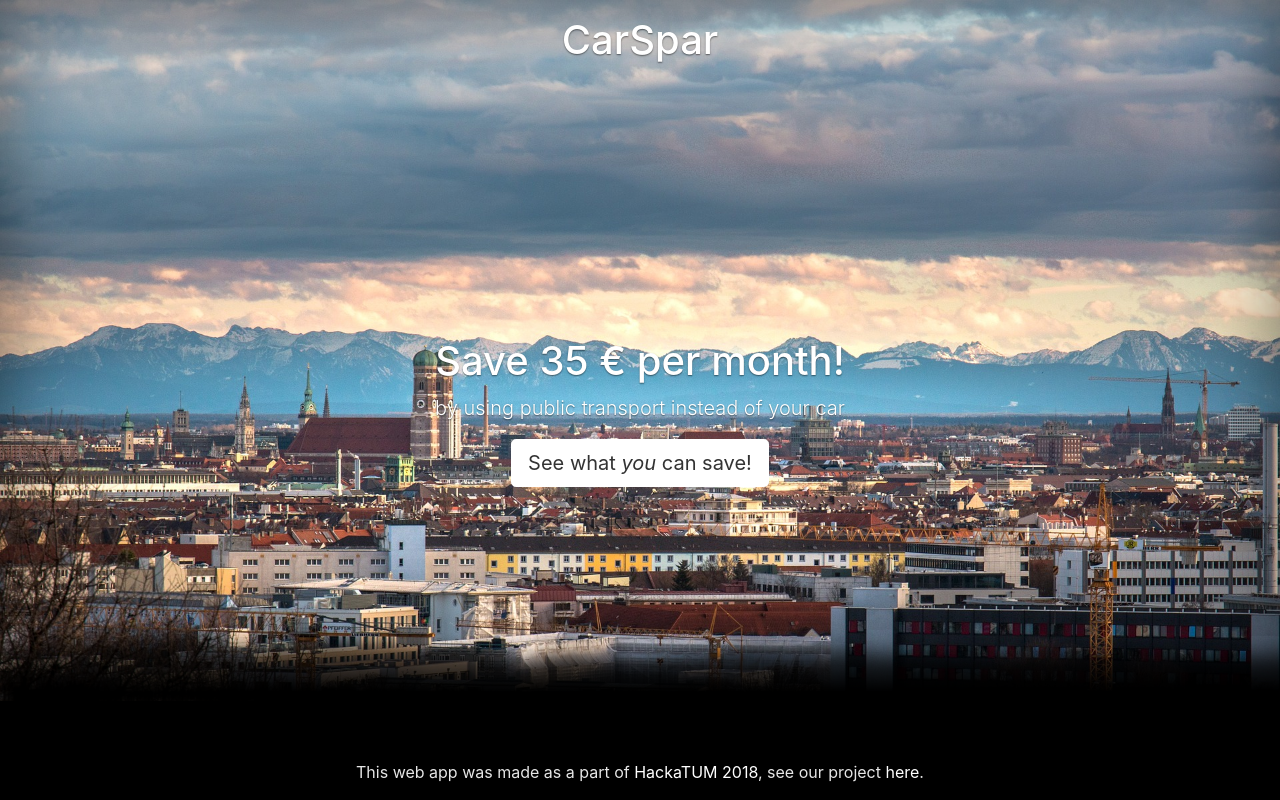
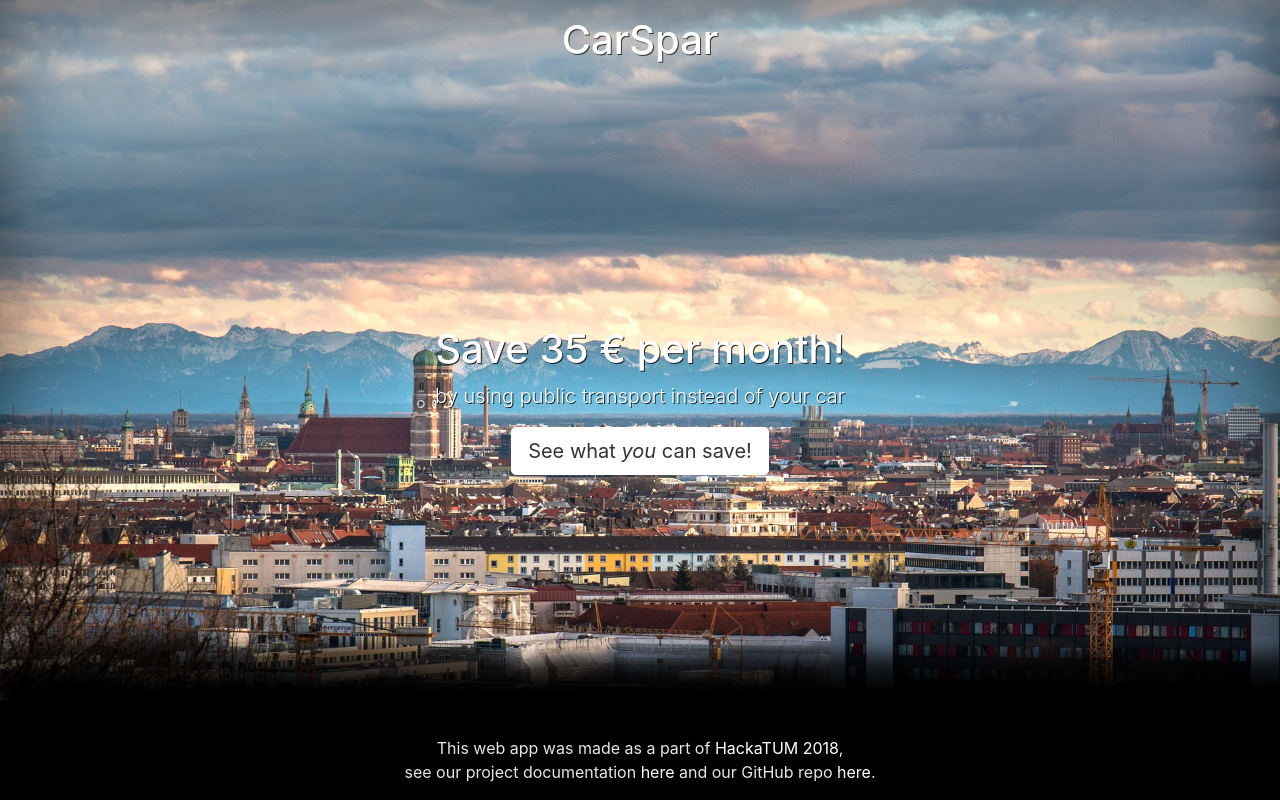
Before and after one commit to razofz/hackaTUM18, a Flask app: page / in a window 1280 px wide. Run offline with Flask 2, Linux system fonts and the light colour scheme; some libraries are stand-ins or nearby versions.

Commit message:
trying to add text shadows, plus added link to github repo

```diff
--- a/static/css/base.css
+++ b/static/css/base.css
@@ -38,6 +38,7 @@ body {
   background-size: 100%;
   background-repeat: no-repeat;
   background-color: black;
+  text-shadow: 1px 1px rgba(0, 0, 0, .5);
 }
 
 body {
@@ -48,7 +49,8 @@ body {
   -webkit-box-pack: center;
   justify-content: center;
   color: #fff;
-  text-shadow: 0 .05rem .1rem rgba(0, 0, 0, .5);
+  /* text-shadow: 0 .05rem .1rem rgba(0, 0, 0, .5); */
+  text-shadow: 1px 1px rgba(0, 0, 0, .8);
   box-shadow: inset 0 0 5rem rgba(0, 0, 0, .5);
 }
 
@@ -66,6 +68,7 @@ body {
 
 .masthead-brand {
   margin-bottom: 0;
+  text-shadow: 1px 1px rgba(0, 0, 0, .7);
 }
 
 h1 .nav-masthead .nav-link {
@@ -112,10 +115,14 @@ h1 .nav-masthead .nav-link {
   font-weight: 700;
 }
 
+p {
+  text-shadow: 1px 1px rgba(0, 0, 0, .8);
+}
 
 /*
  * Footer
  */
 .mastfoot {
   color: rgba(255, 255, 255, .9);
+  text-shadow: 1px 1px rgba(0, 0, 0, .8);
 }
--- a/templates/base.html
+++ b/templates/base.html
@@ -13,11 +13,9 @@
     <!-- Bootstrap core CSS -->
     <link rel="stylesheet" href="https://maxcdn.bootstrapcdn.com/bootstrap/4.0.0/css/bootstrap.min.css" integrity="sha384-Gn5384xqQ1aoWXA+058RXPxPg6fy4IWvTNh0E263XmFcJlSAwiGgFAW/dAiS6JXm" crossorigin="anonymous">
 
-    <!-- Custom styles for this template -->
     <link href="{{ url_for('static', filename='css/base.css') }}" rel="stylesheet">
   </head>
 
-<!--   could do a `block body` here --!>
   <body class="text-center" background="{{ url_for('static', filename='img/munich-skyline-faded.png') }}">
 
       <div class="cover-container d-flex h-100 p-3 mx-auto flex-column">
@@ -32,8 +30,11 @@
         <footer class="mastfoot mt-auto">
           <div class="inner footer">
           This web app was made as a part of <a href="https://hack.tum.de/">
-          HackaTUM 2018</a>, see our project
-          <a href="https://devpost.com/software/carspar">here</a>.
+            HackaTUM 2018</a>, <br />
+          see our project documentation
+          <a href="https://devpost.com/software/carspar">here</a>
+          and our GitHub repo
+          <a href="https://github.com/razofz/hackaTUM18">here</a>.
           </div>
         </footer>
       </div>
```
